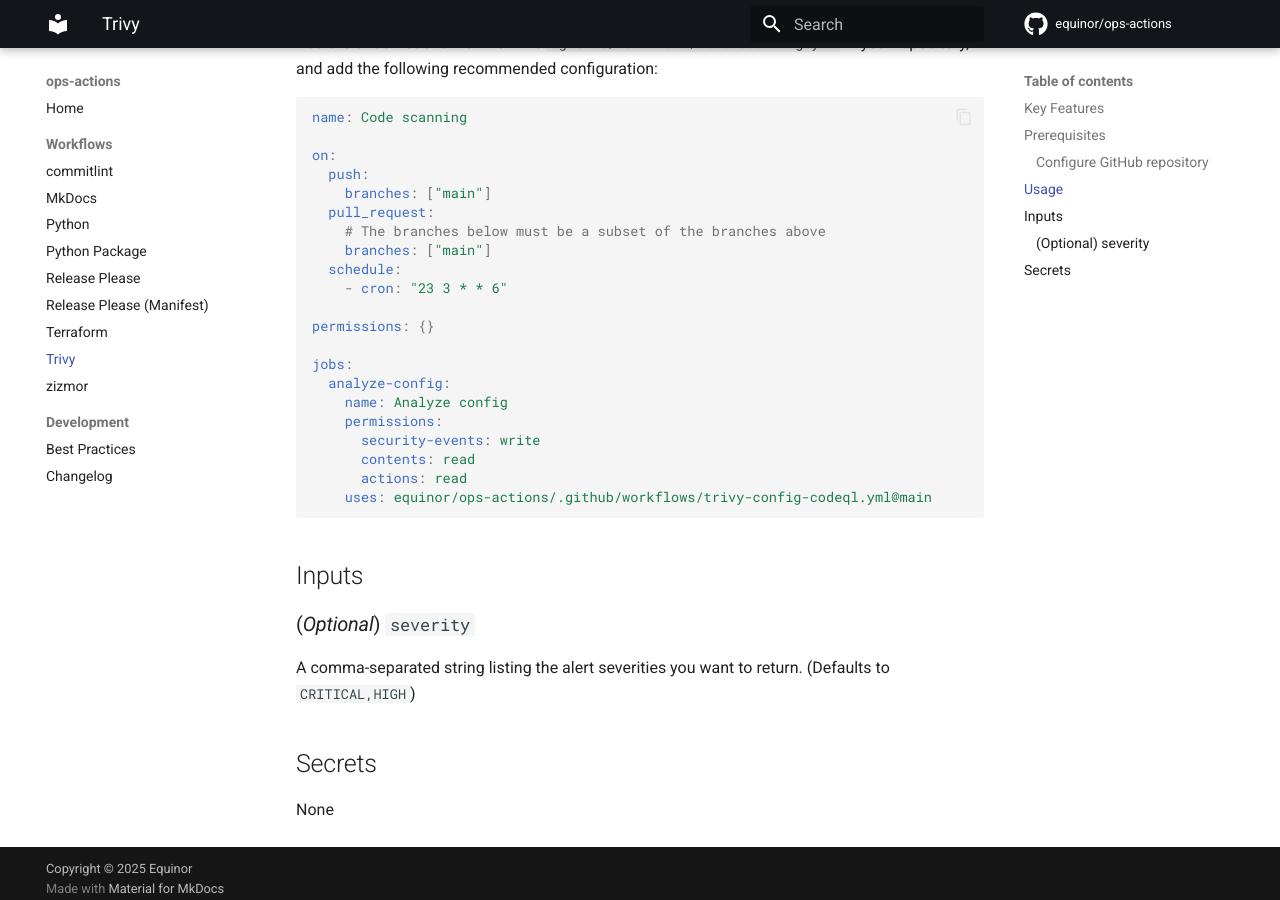
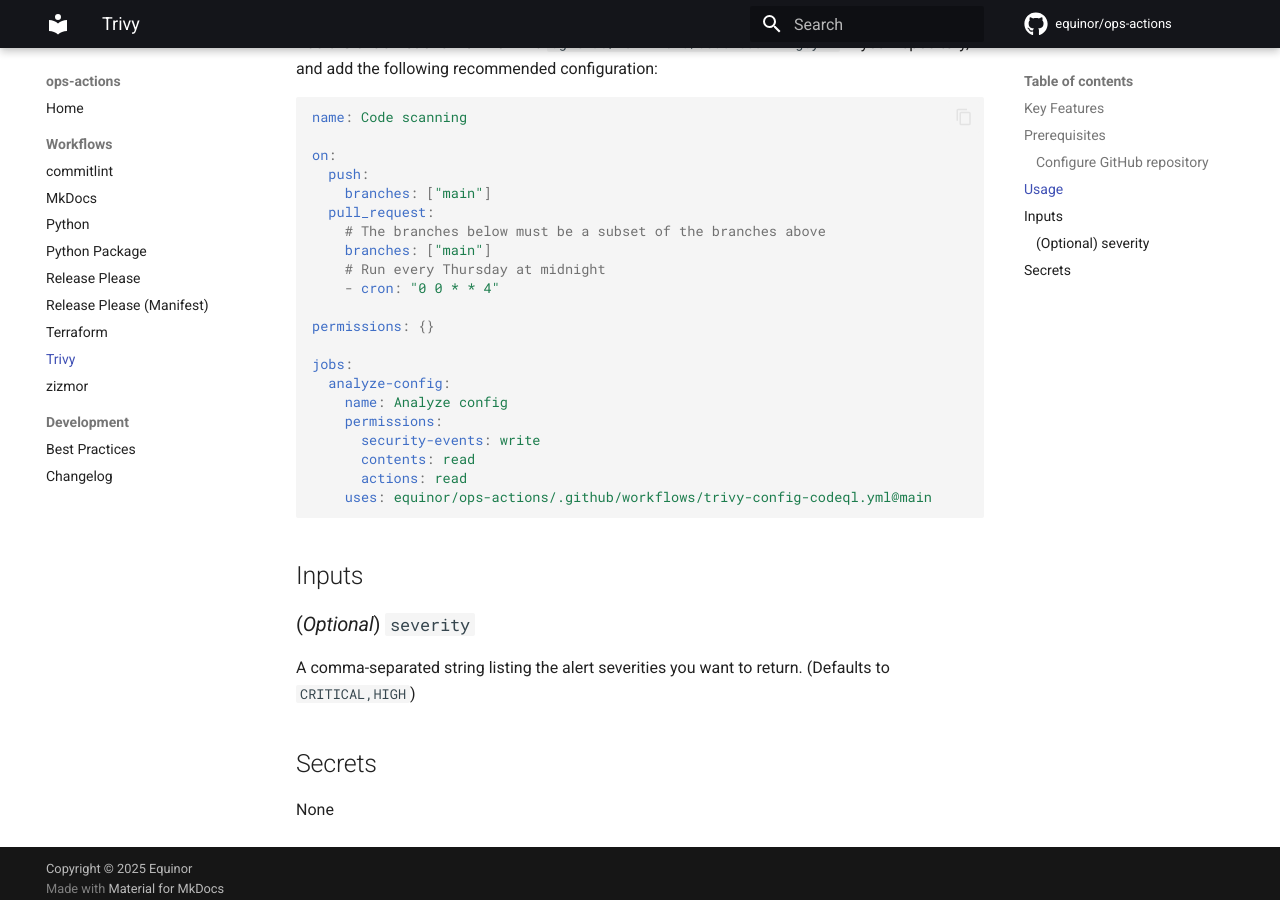
Before and after one commit to equinor/ops-actions, an MkDocs documentation site: the page built from docs/workflows/trivy-config-codeql.md, in a window 1280 px wide and 900 px high, scrolled down 852 px. Built offline with MkDocs 1.6.1 and Material for MkDocs 9.7.7, drawn with Linux system fonts in a browser that asks for light colours; comment, search, counter and statistics services are not loaded.

Commit message:
docs: update cron schedule comment for clarity and fix formatting in workflow files

````diff
--- a/docs/workflows/trivy-config-codeql.md
+++ b/docs/workflows/trivy-config-codeql.md
@@ -12,9 +12,9 @@
 
 - [Allowing select actions and reusable workflows to run](https://docs.github.com/en/repositories/managing-your-repositorys-settings-and-features/enabling-features-for-your-repository/managing-github-actions-settings-for-a-repository#allowing-select-actions-and-reusable-workflows-to-run)
 - Whitelisted actions:
-    - `actions/Checkout`
-    - `aquasecurity/trivy-action`
-    - `github/codeql-action/*`
+  - `actions/Checkout`
+  - `aquasecurity/trivy-action`
+  - `github/codeql-action/*`
 - Required permissions for `GITHUB_TOKEN`:
 
   ```yaml
@@ -37,8 +37,8 @@
   pull_request:
     # The branches below must be a subset of the branches above
     branches: ["main"]
-  schedule:
-    - cron: "23 3 * * 6"
+    # Run every Thursday at midnight
+    - cron: "0 0 * * 4"
 
 permissions: {}
 
````
Also changed, not shown: docs/workflows/zizmor-codeql.md (+3 -2 lines).
